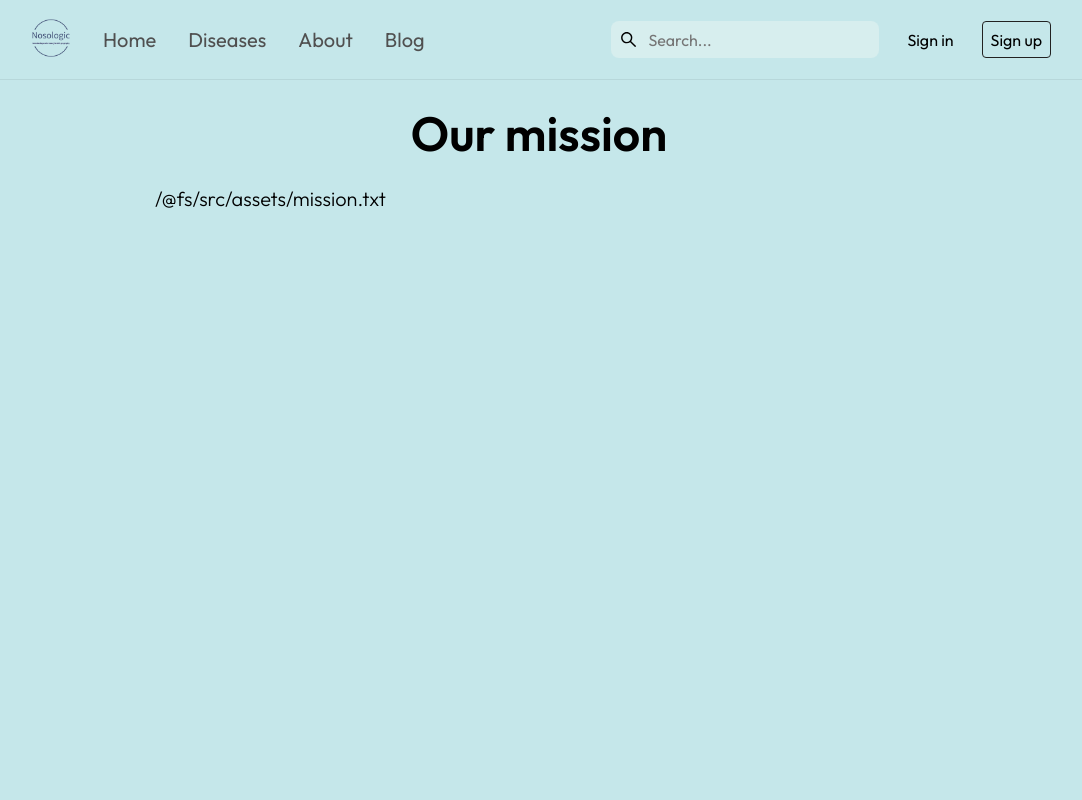
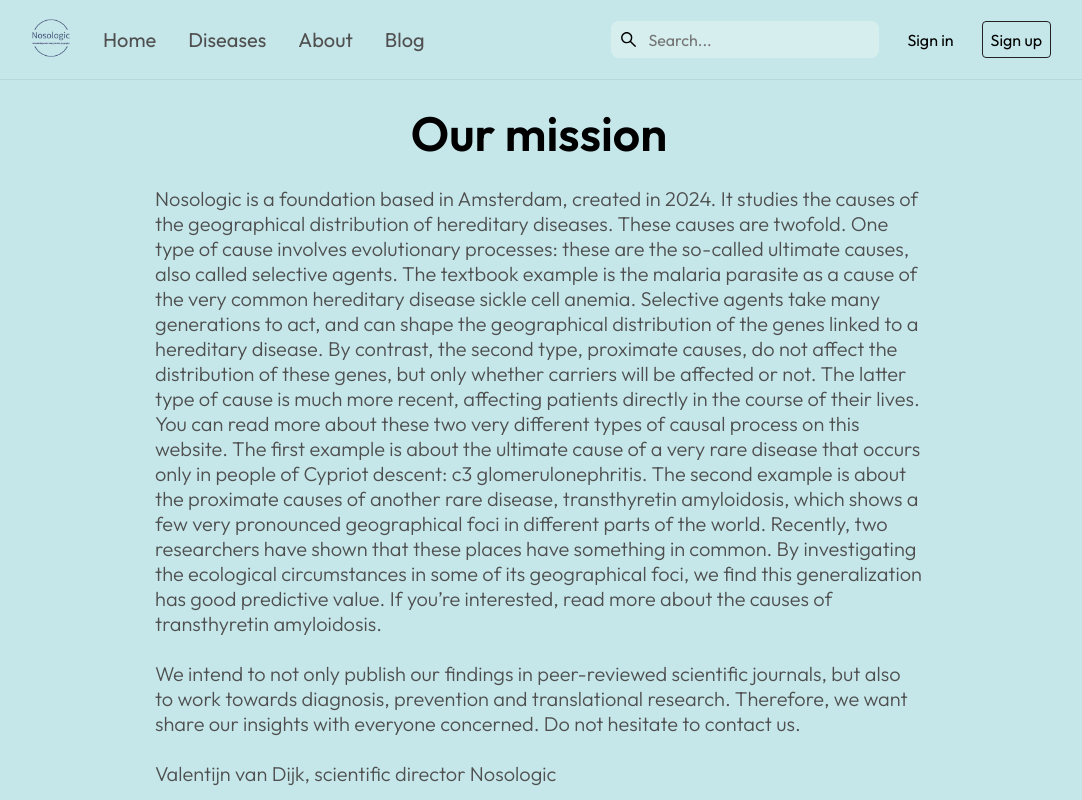
Before and after one commit to Nosologic/Nosologic-front, a React (Vite) app: page / in a window 1280 px wide. Shown: the whole page, without its empty margins (101-1183 px from the left). Built offline with nearby package versions, Linux system fonts and the light colour scheme.

Commit message:
Update MissionPage styles and refactor project setup docs
Applied improved text styling to MissionPage for better readability and added new color variable. Enhanced README with a comprehensive setup guide for new developers to streamline project onboarding.

```diff
--- a/src/pages/MissionPage.tsx
+++ b/src/pages/MissionPage.tsx
@@ -1,5 +1,5 @@
 import styles from '../styles/pages/MissionPage.module.scss';
-import missionText from '../assets/mission.txt';
+import missionText from '../assets/mission.txt?raw';
 
 export default function MissionPage() {
     return (
--- a/src/styles/pages/MissionPage.module.scss
+++ b/src/styles/pages/MissionPage.module.scss
@@ -17,4 +17,8 @@
 .page_text {
   @include h6;
   font-weight: 300;
+  white-space: pre-wrap;
+  word-wrap: break-word;
+  color: $text_light;
+
 }
--- a/src/styles/variables.scss
+++ b/src/styles/variables.scss
@@ -12,7 +12,7 @@ $text_hover: #000000;
 $text_not_active: #505050;
 $search-background: #d7eeee;
 $header_border: rgba(0, 0, 0, 0.07);
-
+$text_light: #4f4f4f;
 // text mixins
 
 @mixin font-family{
```
Also changed, not shown: 1 other file (tests, documents, lock files or other folders).
